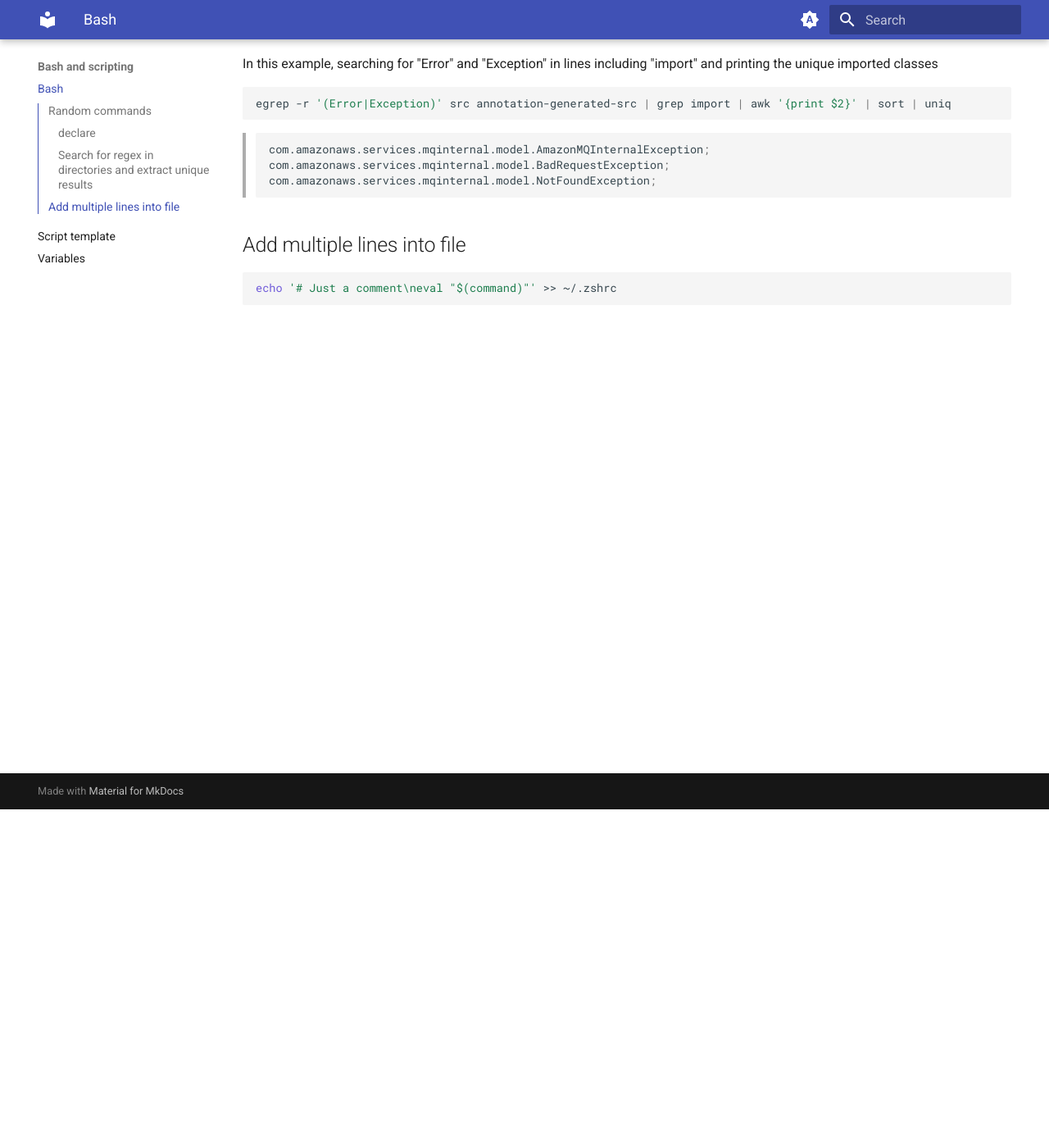
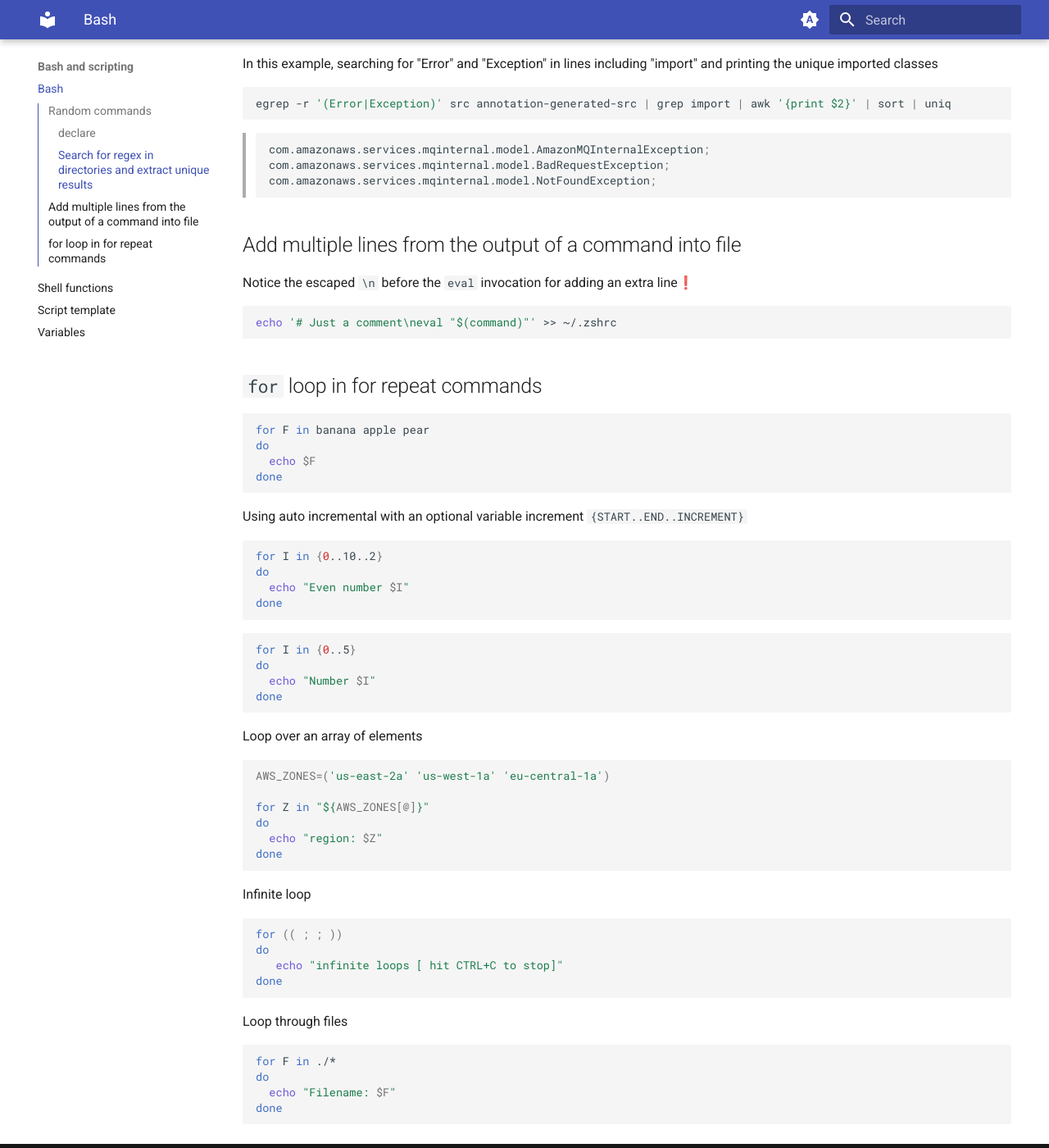
Before and after one commit to jcabrerizo/scratch-notes-shell, an MkDocs documentation site: the page built from docs/README.md, in a window 1280 px wide and 1400 px high, scrolled down 413 px. Shown: the whole window at 82% size. Built offline with MkDocs 1.6.1 and Material for MkDocs 9.7.7, drawn with Linux system fonts in a browser that asks for light colours.

Commit message:
for loop and functions

````diff
--- a/docs/README.md
+++ b/docs/README.md
@@ -27,8 +27,64 @@ egrep -r '(Error|Exception)' src annotation-generated-src | grep import | awk '{
 > com.amazonaws.services.mqinternal.model.NotFoundException;
 > ```
 
-## Add multiple lines into file
+## Add multiple lines from the output of a command into file
+
+Notice the escaped `\n` before the `eval` invocation for adding an extra line❗
 
 ```shell
 echo '# Just a comment\neval "$(command)"' >> ~/.zshrc
 ```
+
+## `for` loop in for repeat commands
+
+```shell
+for F in banana apple pear
+do
+  echo $F
+done
+```
+
+Using auto incremental with an optional variable increment `{START..END..INCREMENT}`
+
+```shell
+for I in {0..10..2}
+do
+  echo "Even number $I"
+done
+```
+
+```shell
+for I in {0..5}
+do
+  echo "Number $I"
+done
+```
+
+Loop over an array of elements
+
+```shell
+AWS_ZONES=('us-east-2a' 'us-west-1a' 'eu-central-1a')
+
+for Z in "${AWS_ZONES[@]}"
+do
+  echo "region: $Z"
+done
+```
+
+Infinite loop
+
+```shell
+for (( ; ; ))
+do
+   echo "infinite loops [ hit CTRL+C to stop]"
+done
+```
+
+Loop through files
+
+```shell
+for F in ./*
+do
+  echo "Filename: $F"
+done
+```
````
Also changed, not shown: docs/functions.md (added, +27 -0 lines).
